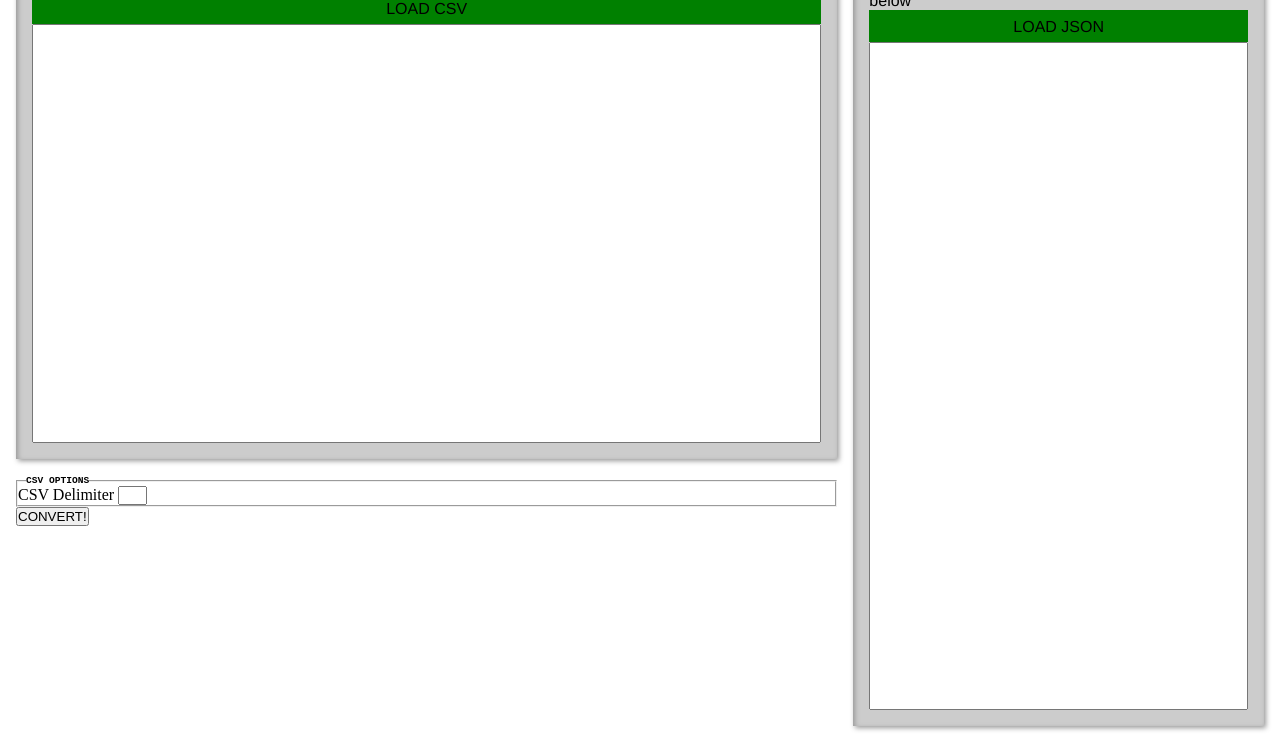
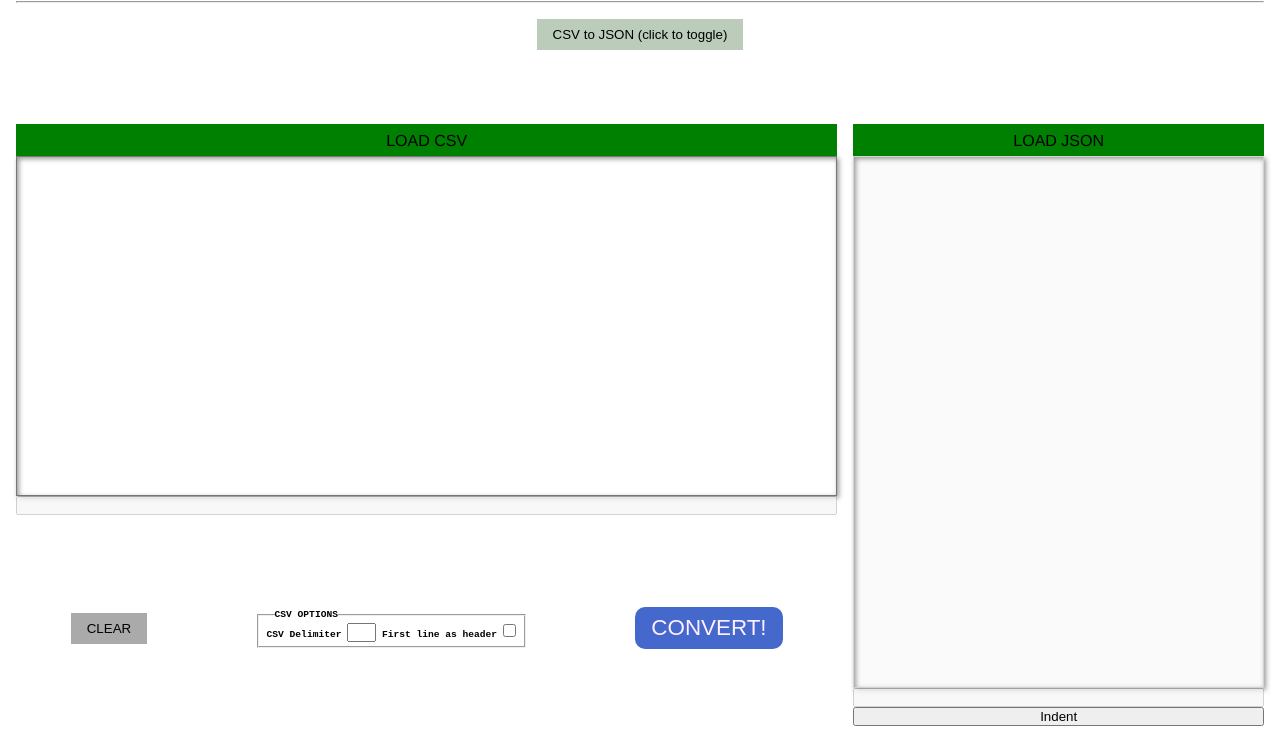
Before and after one commit to layer-ray/JsonCsvConverter, a website built with webpack: page public/index.html in a window 1280 px wide. Shown: the part 58-800 px from the top of the page. Built offline with nearby package versions, Linux system fonts and the light colour scheme.

Commit message:
completed rough layout & style

```diff
--- a/public/index.html
+++ b/public/index.html
@@ -7,35 +7,50 @@
     <title>JSON|CSV converter</title>
 </head>
 <body>
-    <div class="panel-container">
-        <div class="panel left-panel">
-            <p>
-            Load a .csv file or paste it directly into the area below
-            </p>
+    <div class="page-wrapper">
+        <div class="header">
+            <h2 class="title">CONVERT FROM JSON TO CSV AND BACK!</h2>
+            <hr/>
+            <button id="toggler" class="btn toggle-btn">
+                CSV to JSON (click to toggle)
+            </button>
+        </div>
+        <div class="panel left-panel active">
             <div class="load-wrapper" >
                 <span>LOAD CSV</span>
                 <input type="file" class="load-element" id="csv-loader" />
             </div>
-            <textarea name="csv-area" id="csv-area" cols="1" class="code-area"></textarea>
+            <textarea name="csv-area" id="csv-area" cols="1" class="code-area" ></textarea>
+            <input type="text" id="csv-metadata" disabled />
         </div>
         <div class="cockpit">
+            <button id="clear" class="btn clear-btn">CLEAR</button>
             <fieldset>
                 <legend class="legend">CSV OPTIONS</legend>
-                <label for="del">CSV Delimiter</label>
-                <input type="text" name="delimiter" id="del" size="1">
+                <div>
+                    <label for="del">CSV Delimiter</label>
+                    <input type="text" name="delimiter" id="del" size="1">
+                </div>
+                <div>
+                    <label for="firstline">First line as header</label>
+                    <input type="checkbox" name="firstline" id="firstline">
+                </div>
             </fieldset>
-
-            <button>CONVERT!</button>
+            <button
+                id="convert-btn"
+                class="btn convert-btn"
+            >
+                CONVERT!
+            </button>
         </div>
         <div class="panel right-panel">
-            <p>
-            Load a .json file or paste it directly into the area below
-            </p>
             <div class="load-wrapper">
                 <span>LOAD JSON</span>
-                <input type="file" class="load-element" id="json-loader"/>
+                <input type="file" class="load-element" id="json-loader" disabled/>
             </div>
-            <textarea name="csv-area" id="json-area"  cols="1" class="code-area"></textarea>
+            <textarea name="csv-area" id="json-area"  cols="1" class="code-area" disabled></textarea>
+            <input type="text" id="json-metadata" disabled />
+            <button id="indentation">Indent</button>
         </div>
     </div>
 </body>
--- a/src/index.css
+++ b/src/index.css
@@ -5,52 +5,73 @@
     box-sizing: border-box;
 }
 
+.btn {
+    background: none;
+    border: 0;
+    margin: 0;
+    padding: 0.5rem 1rem;
+}
 /* PAGE LAYOUT */
-.panel-container {
+.page-wrapper {
     display: grid;
-    grid-template:  "lpane" auto
+    grid-template:  "header" 150px
+                    "pane" auto
                     "cockpit" 100px
-                    "rpane" auto
                     / auto;
     grid-gap: 1rem;
     padding: 1rem;
-    height: 200vh;
+    min-height: 100vh;
 }
 
 .panel {
     display: flex;
     flex-flow: column nowrap;
-    background-color: #ccc;
+    /* background-color: #ccc;
     box-shadow: 2px 2px 5px #999 inset, 2px 2px 5px #999;
-    padding: 1rem;
+    padding: 1rem;*/
     font: 400 1rem Helvetica, sans-serif;
+    text-align: center;
+}
+
+.panel:not(.active) {
+    display: none;
 }
 
 .left-panel {
-    grid-area: lpane;
+    grid-area: pane;
 }
 
 .right-panel {
-    grid-area: rpane;
+    grid-area: pane;
 }
 
 .cockpit {
     grid-area: cockpit;
+    display: flex;
+    flex-flow: column nowrap;
+    align-items: center;
+    justify-content: space-around;
 }
 
 .code-area {
     resize: none;
     flex-grow: 1;
+    box-shadow: 2px 2px 5px #999 inset, 2px 2px 5px #999;
 }
 
-@media(min-width: 600px) {
-    .panel-container {
-        display: grid;
-        grid-template:  "lpane rpane" 2fr
-                        "cockpit rpane" 1fr
-                        / 2fr 1fr;
-        height: 100vh;
-    }
+.header {
+    text-align: center;
+    grid-area: header;
+}
+
+/* HEADER */
+.title {
+    margin-bottom: 1rem;
+}
+
+.toggle-btn {
+    background-color: #bcb;
+    margin: 1rem;
 }
 
 /* CUSTOM 'LOAD' BUTTON - supershabam [CODERWALL] */
@@ -59,7 +80,6 @@
     width: 100%;
     background-color: green;
     flex-basis: 2rem;
-    text-align: center;
     padding-top: 0.5rem;
 }
 
@@ -72,7 +92,55 @@
 }
 
 /* COCKPIT */
+fieldset {
+    padding: 0.2rem 0.5rem;
+    font: 600 0.6rem monospace;
+}
+
+fieldset > div {
+    display: inline-block;
+}
+
 .legend {
-    font: 600 0.6rem monospace;
-    margin: 0 0.5rem ;
+    margin: 0 0.5rem;
 }
+
+.clear-btn {
+    background-color: #aaa;
+}
+
+.convert-btn {
+    border-radius: 10px;
+    background-color: #4468cc;
+    color: #fef;
+    font: 500 1.4rem Arial;
+}
+
+/* MEDIA QUERIES */
+@media(min-width: 640px){
+    .cockpit {
+        flex-flow: row nowrap;
+    }
+}
+
+@media(min-width: 1024px) {
+    .page-wrapper {
+        display: grid;
+        grid-template:  "header header" 150px
+                        "lpane rpane" 2fr
+                        "cockpit rpane" 1fr
+                        / 2fr 1fr;
+    }
+
+    .left-panel {
+        grid-area: lpane;
+    }
+
+    .right-panel {
+        grid-area: rpane;
+    }
+
+    .panel:not(.active) {
+        display: flex;
+    }
+}
```
